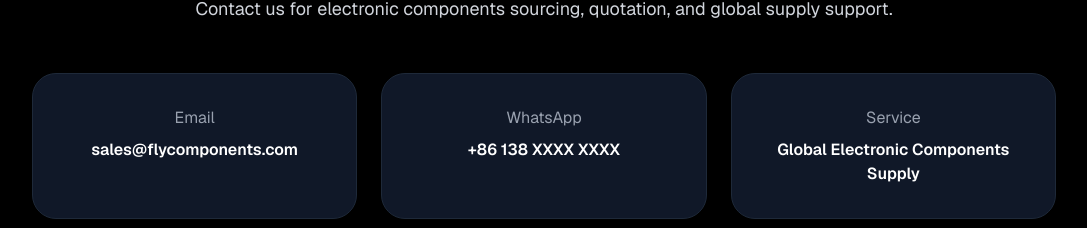
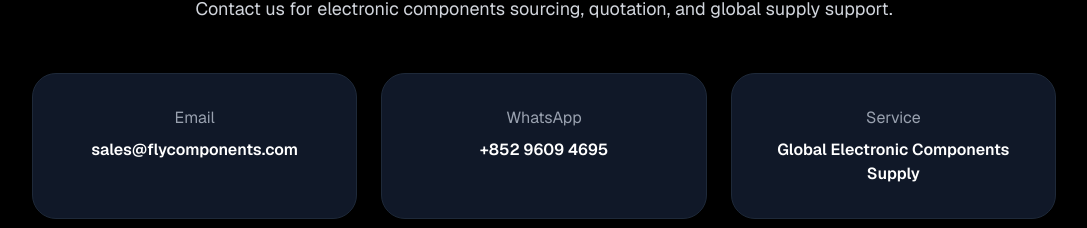
Before and after one commit to ajr2026/fly-components, a Next.js app: page / in a window 1280 px wide. Shown: the part 3379-3607 px from the top of the page, without its empty margins (96-1183 px from the left). Built offline with nearby package versions, Linux system fonts and the light colour scheme.

Commit message:
Update page.tsx

```diff
--- a/app/page.tsx
+++ b/app/page.tsx
@@ -237,7 +237,7 @@
 
             <div className="border border-gray-800 rounded-3xl p-8 bg-gray-900">
               <p className="text-gray-400 mb-2">WhatsApp</p>
-              <p className="font-semibold">+86 138 XXXX XXXX</p>
+              <p className="font-semibold">+852 9609 4695</p>
             </div>
 
             <div className="border border-gray-800 rounded-3xl p-8 bg-gray-900">
```
